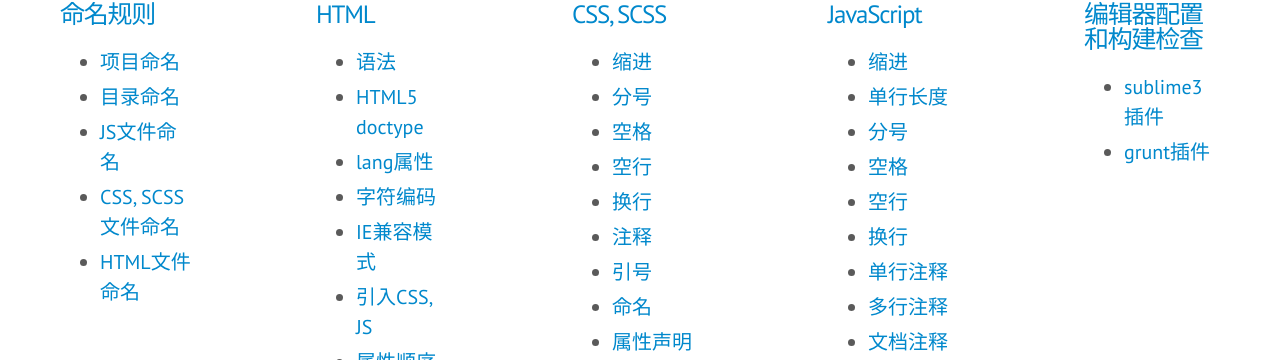
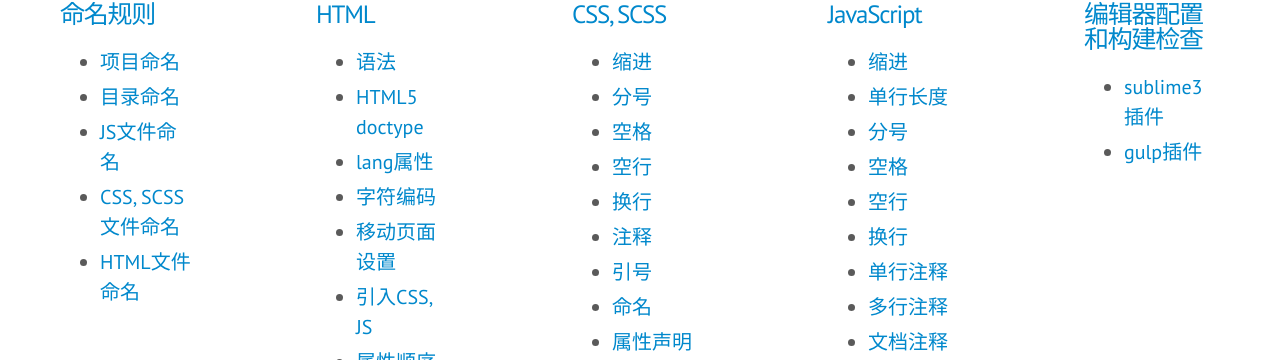
Before and after one commit to omwteam/CodeGuide, a Jekyll site: the page built from index.html, in a window 1280 px wide and 900 px high, scrolled down 332 px. Shown: the part 121-481 px from the top of the window. Built offline with Jekyll 4.4.1, drawn with Linux system fonts in a browser that asks for light colours; some web fonts are replaced; Markdown is read by kramdown in place of the engine named in the settings.

Commit message:
修改目录

```diff
--- a/_includes/directory.html
+++ b/_includes/directory.html
@@ -20,7 +20,7 @@
             <li><a href="#html-doctype">HTML5 doctype</a></li>
             <li><a href="#html-lang">lang属性</a></li>
             <li><a href="#html-encoding">字符编码</a></li>
-            <li><a href="#html-ie-compatibility-mode">IE兼容模式</a></li>
+            <li><a href="#html-ie-compatibility-mode">移动页面设置</a></li>
             <li><a href="#html-style-script">引入CSS, JS</a></li>
             <li><a href="#html-attribute-order">属性顺序</a></li>
             <li><a href="#html-boolean-attributes">boolean属性</a></li>
@@ -76,7 +76,7 @@
         <h4><a href="#check">编辑器配置和构建检查</a></h4>
         <ul>
             <li><a href="#check-sublime3">sublime3插件</a></li>
-            <li><a href="#check-grunt">grunt插件</a></li>
+            <li><a href="#check-grunt">gulp插件</a></li>
         </ul>
     </div>
 </div>
--- a/index.html
+++ b/index.html
@@ -11,7 +11,7 @@ layout: default
         <h2>最佳原则</h2>
         <p>坚持制定好的代码规范。</p>
         <p>无论团队人数多少，代码应该同出一门。</p>
-        <p>如果你想要为这个规范做贡献或觉得有不合理的地方，请访问<a href="https://github.com/AlloyTeam/CodeGuide/issues/new">New Issue</a>。</p>
+        <p>如果你想要为这个规范做贡献或觉得有不合理的地方，请访问<a href="https://github.com/omwteam/codeGuide/issues/new">New Issue</a>。</p>
     </div>
 </div>
 
```
